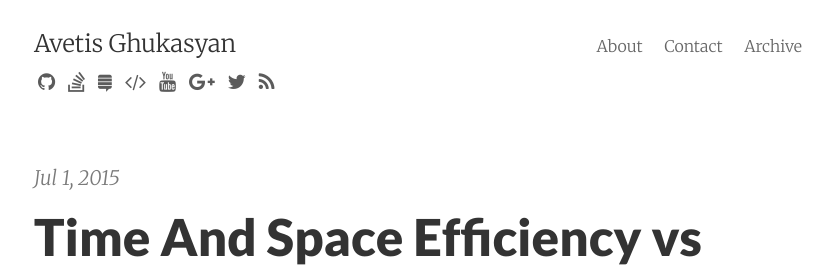
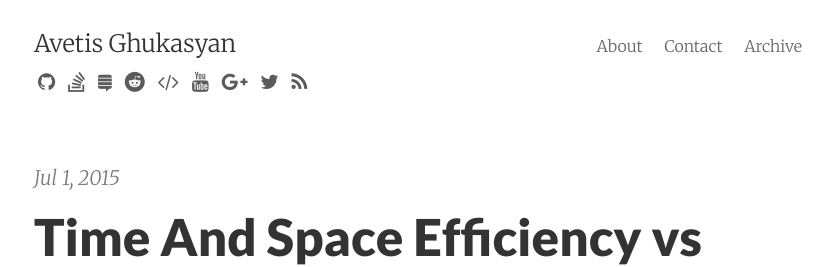
Before and after one commit to JungMinu/AvetisG.github.io, a Jekyll site: the page built from index.html, in a window 1280 px wide. Shown: the top 267 px of the page, without its empty margins (222-1055 px from the left). Built offline with Jekyll 4.4.1, drawn with Linux system fonts in a browser that asks for light colours; nearby versions of some CDN libraries; Markdown is read by kramdown in place of the engine named in the settings; the list of posts is cut into pages by our own code.

Commit message:
Update social_links.html

```diff
--- a/_includes/social_links.html
+++ b/_includes/social_links.html
@@ -8,6 +8,9 @@
     {% endif %}
     {% if site.stackexchange_username %}
       <a class="fa fa-stack-exchange" href="http://programmers.stackexchange.com/users/154934/{{ site.stackexchange_username }}"></a>
+    {% endif %}
+    {% if site.reddit_username %}
+      <a class="fa fa-reddit" href="https://www.reddit.com/user/{{ site.reddit_username }}/"></a>
     {% endif %}
     {% if site.codeeval_username %}
       <a class="fa fa-code" href="https://www.codeeval.com/profile/{{ site.stackexchange_username }}/"></a>
```
